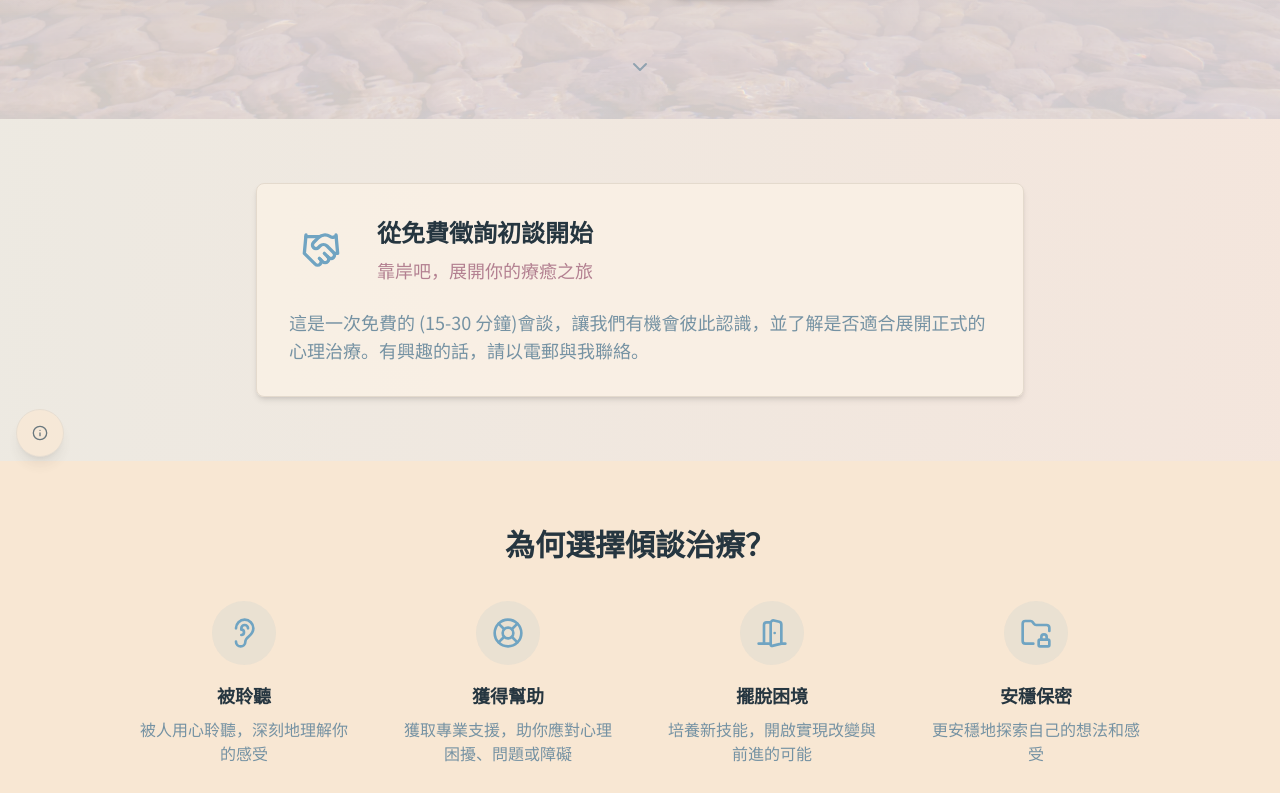
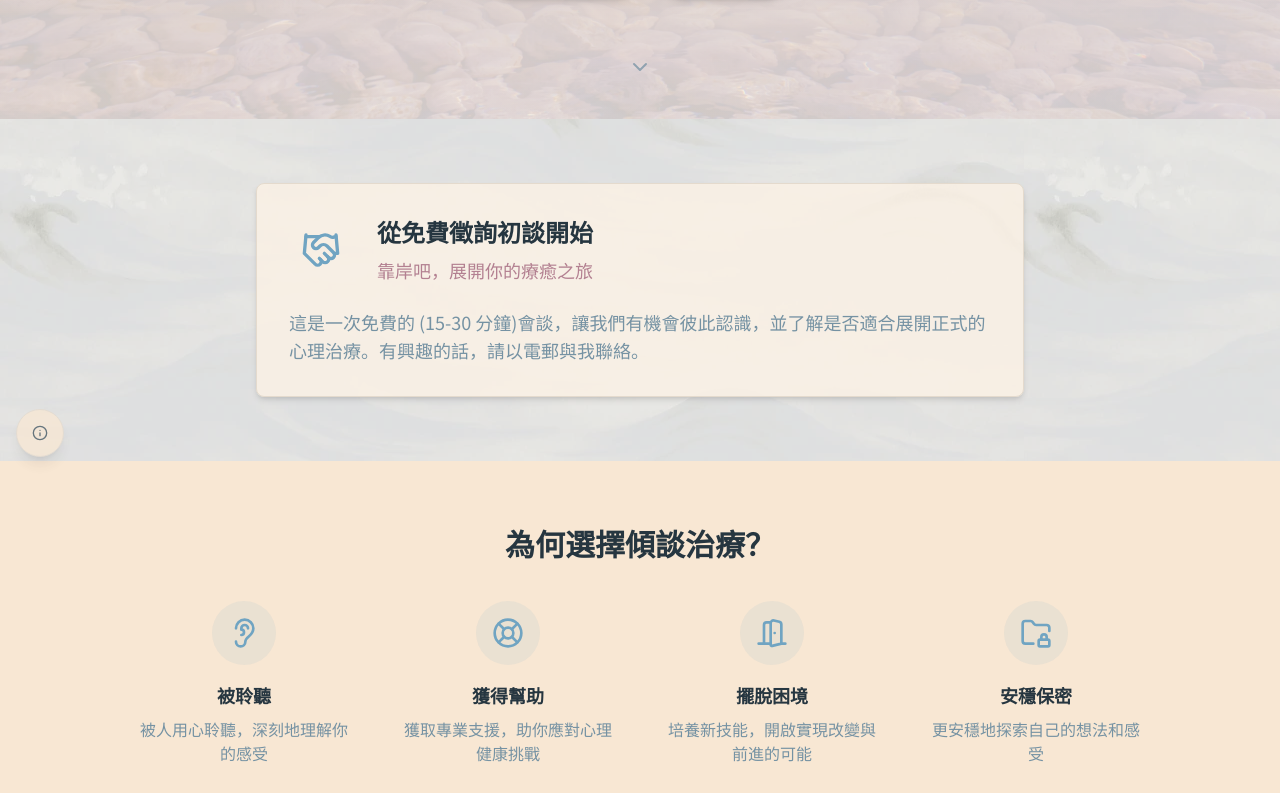
Before and after one commit to chislonchow/chislonchow.github.io, a Next.js app: page /zh in a window 1280 px wide. Shown: the part 327-1120 px from the top of the page. Built offline with nearby package versions, Linux system fonts and the light colour scheme.

Commit message:
Fixes to home page

```diff
--- a/src/app/home/home-page-client-contents.tsx
+++ b/src/app/home/home-page-client-contents.tsx
@@ -523,7 +523,13 @@ export default function HomePageClientContents({
       {/* Free Consultation Section */}
       <section
         id="free-consultation-section"
-        className="py-12 sm:py-16 w-full bg-gradient-to-r from-primary/10 to-accent/10"
+        className="py-12 sm:py-16 w-full"
+        style={{
+          backgroundColor: "hsl(202, 10%, 92%)",
+          backgroundImage: "url('/images/bg-waves-tiled.webp')",
+          backgroundRepeat: "repeat",
+          backgroundPosition: "0 100%",
+        }}
         aria-labelledby={freeConsultationTitleId}
       >
         <div className="container mx-auto px-4 sm:px-6 lg:px-8">
@@ -749,7 +755,7 @@ export default function HomePageClientContents({
 
               {articlesForFrontpageAccordion.length > 0 ? (
                 <div className="flex flex-col">
-                  <div className="flex flex-col sm:flex-row sm:items-end sm:justify-between gap-y-4 sm:gap-x-4">
+                  <div className="flex flex-col sm:flex-row sm:items-start sm:justify-between gap-y-4 sm:gap-x-4">
                     <div className="flex-grow">
                       <Accordion type="single" collapsible className="w-full">
                         {articlesForFrontpageAccordion.map((article) => (
--- a/src/content/translations/home.yaml
+++ b/src/content/translations/home.yaml
@@ -1,4 +1,3 @@
-
 homePageTitle:
   en: "Chislon Chow (Psychotherapist)"
   zh: "Chislon Chow (心理治療師)"
@@ -43,7 +42,7 @@ approach2Title:
   zh: "情緒取向，務實為本"
 approach2Desc:
   en: "I primarily use *Emotionally Focused Therapy (EFT)* to help clients strengthen emotional connections and navigate mental health challenges. I also integrate practical tools such as those from *Dialectical Behaviour Therapy (DBT)* to address emotional dysregulation and support everyday coping."
-  zh: "我主要使用*情緒取向治療 (EFT)* 來幫助案主加強情感聯繫，並應對心理健康挑戰。同時，我也結合一些實用工具，例如*辯證行為療法（DBT）*中的技巧，支援情緒調節和提升日常應對的能力。"
+  zh: "我主要使用 *情緒取向治療 (EFT)* 來幫助案主加強情感聯繫，並應對心理健康挑戰。同時，我也結合一些實用工具，例如 *辯證行為療法(DBT)* 中的技巧，支援情緒調節和提升日常應對的能力。"
 approach3Title:
   en: "Personalized"
   zh: "量身定制"
@@ -133,7 +132,7 @@ whyChooseCard2Title:
   zh: "獲得幫助"
 whyChooseCard2Desc:
   en: "Professional support to address mental health challenges"
-  zh: "獲取專業支援，助你應對心理困擾、問題或障礙"
+  zh: "獲取專業支援，助你應對心理健康挑戰"
 whyChooseCard3Title:
   en: "Get Unstuck"
   zh: "擺脫困境"
```
